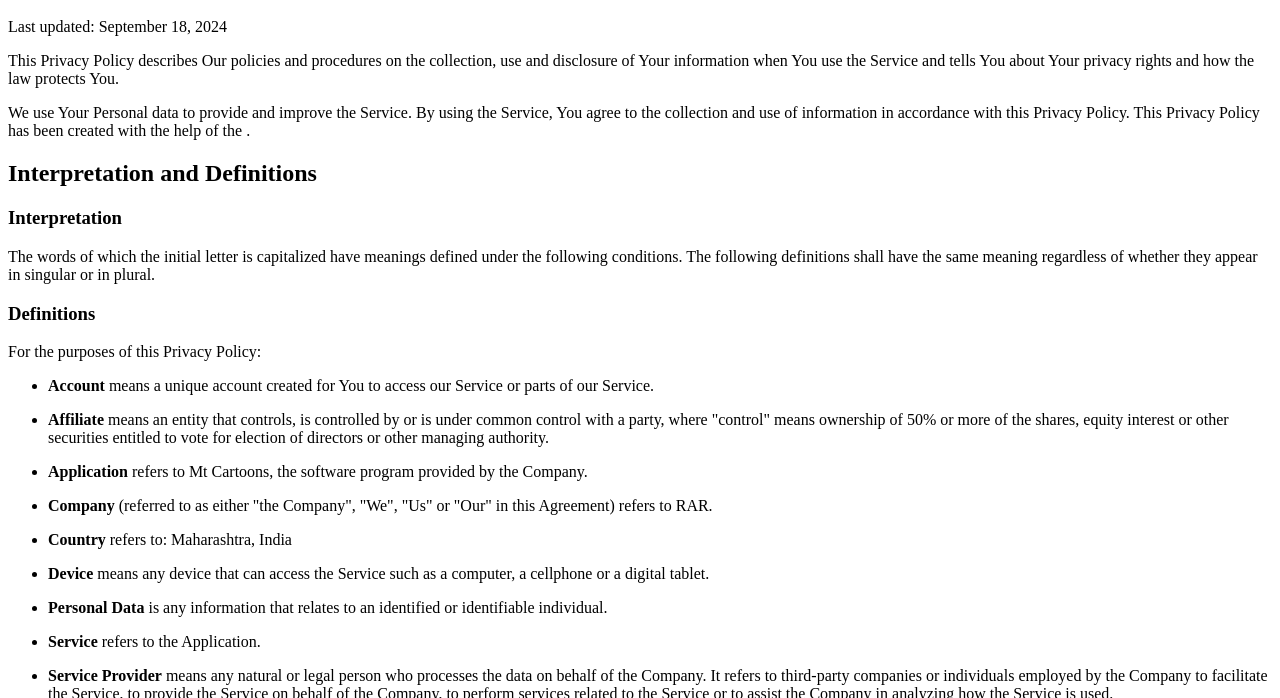
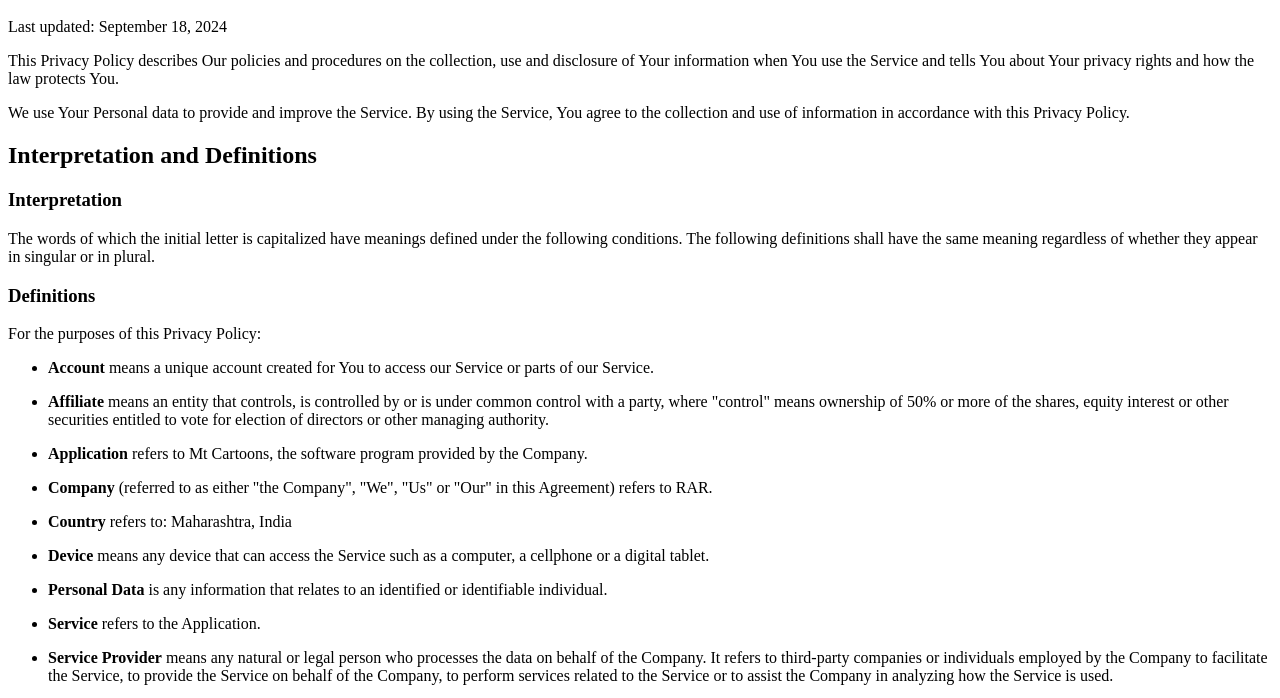
Before and after one commit to RARDEV098/mytoons, a plain HTML site: page index.html in a window 1280 px wide. Shown: the part 48-746 px from the top of the page. Drawn offline with Linux system fonts and the light colour scheme.

Commit message:
index.html

```diff
--- a/index.html
+++ b/index.html
@@ -1,7 +1,7 @@
 <h1>Privacy Policy</h1>
 <p>Last updated: September 18, 2024</p>
 <p>This Privacy Policy describes Our policies and procedures on the collection, use and disclosure of Your information when You use the Service and tells You about Your privacy rights and how the law protects You.</p>
-<p>We use Your Personal data to provide and improve the Service. By using the Service, You agree to the collection and use of information in accordance with this Privacy Policy. This Privacy Policy has been created with the help of the <a </a>.</p>
+<p>We use Your Personal data to provide and improve the Service. By using the Service, You agree to the collection and use of information in accordance with this Privacy Policy.</p>
 <h2>Interpretation and Definitions</h2>
 <h3>Interpretation</h3>
 <p>The words of which the initial letter is capitalized have meanings defined under the following conditions. The following definitions shall have the same meaning regardless of whether they appear in singular or in plural.</p>
```
